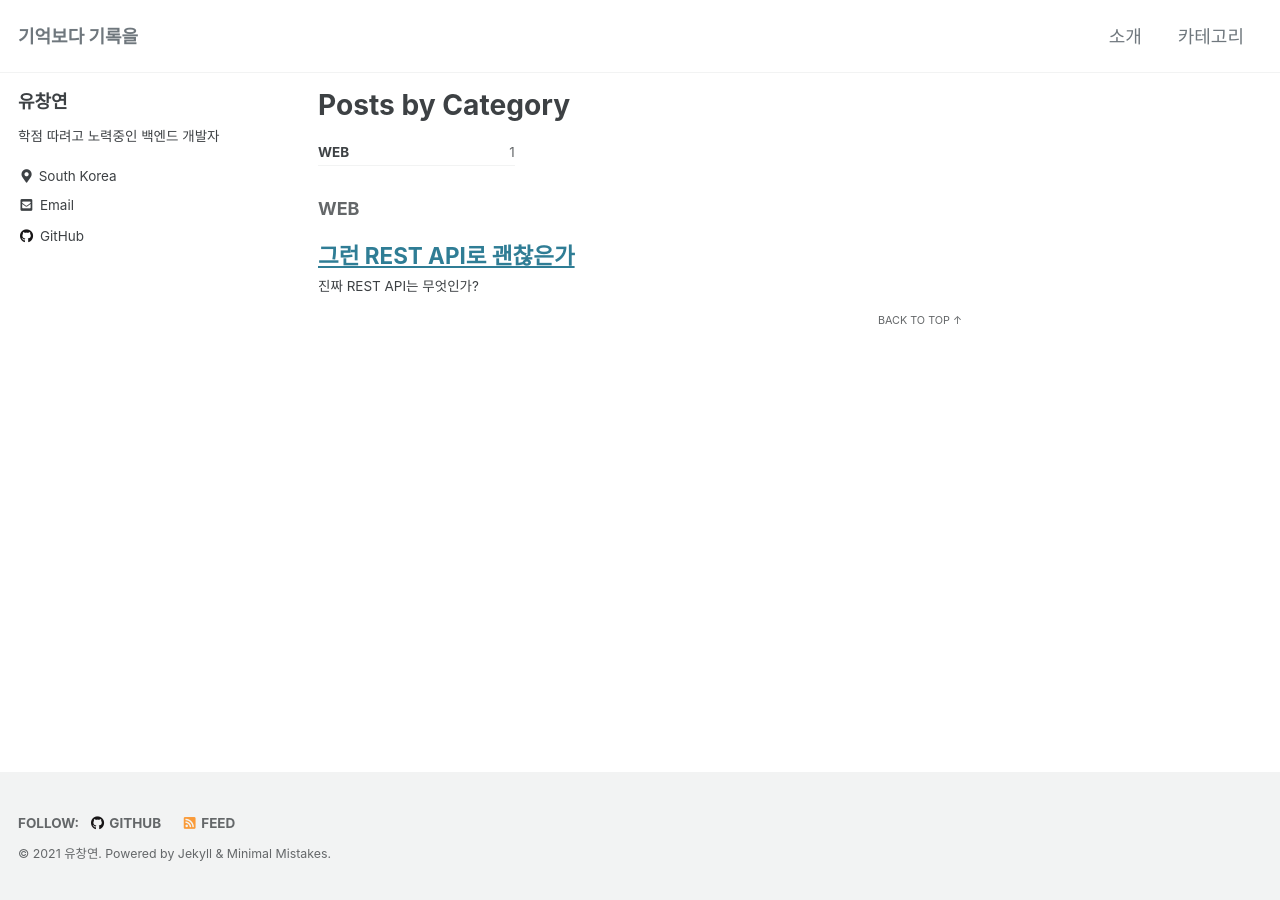
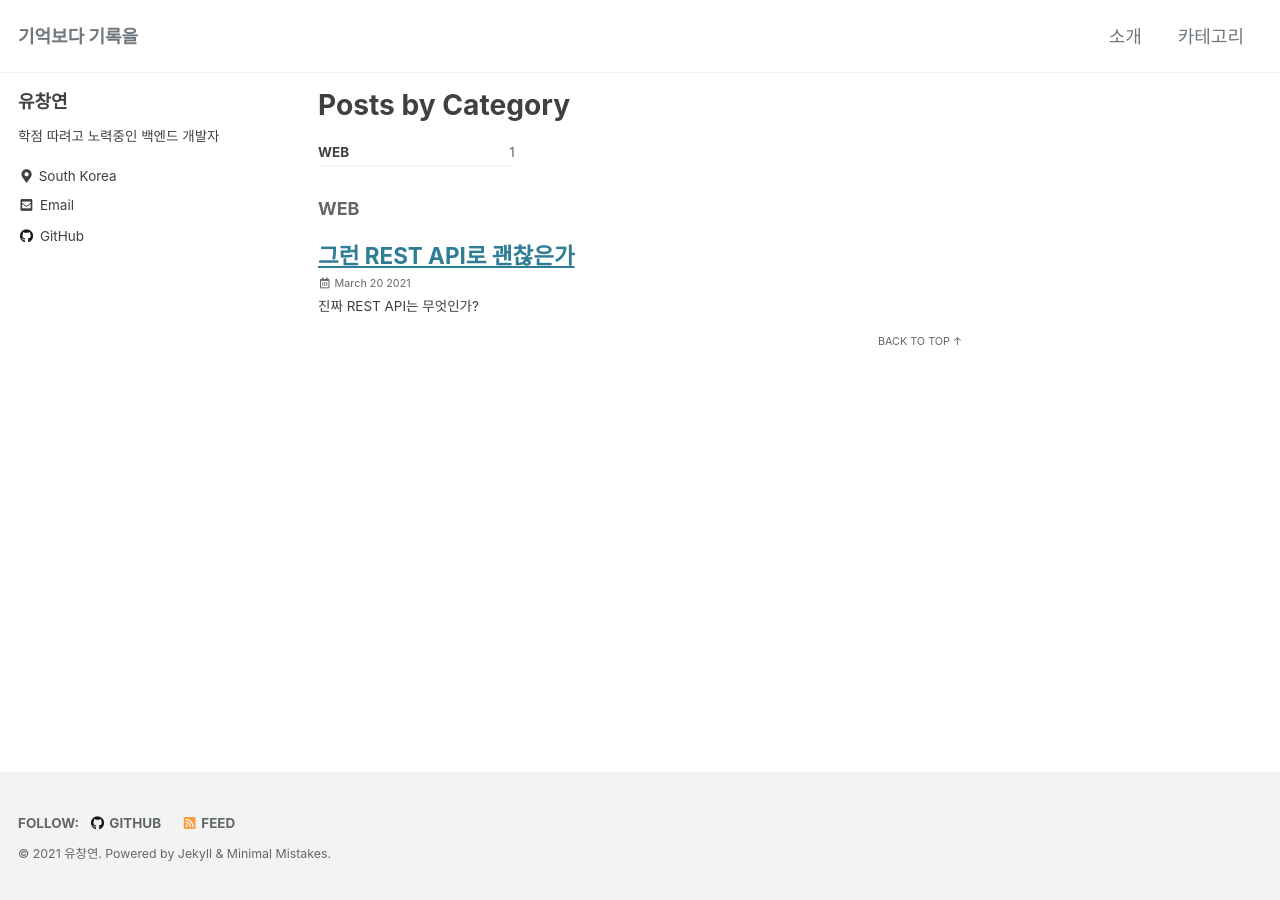
Before and after one commit to yoochangyeon/ChangyeonYoo.github.io, a Jekyll site: the page built from _pages/categoty-archive.md, in a window 1280 px wide. Built offline with Jekyll 4.4.1, drawn with Linux system fonts in a browser that asks for light colours; cached includes are drawn as plain includes.

Commit message:
에러 수정

```diff
--- a/_includes/archive-single.html
+++ b/_includes/archive-single.html
@@ -25,6 +25,9 @@
       {% endif %}
     </h2>
     {% include page__meta.html type=include.type %}
+    {% if post.date %}
+      <p class="page__meta"><i class="far fa-fw fa-calendar-alt" aria-hidden="true"></i> {{ post.date | date: "%B %d %Y" }}</p>
+    {% endif %}
     {% if post.excerpt %}<p class="archive__item-excerpt" itemprop="description">{{ post.excerpt | markdownify | strip_html | truncate: 160 }}</p>
     {% endif %}
   </article>
--- a/_layouts/single.html
+++ b/_layouts/single.html
@@ -27,7 +27,8 @@ layout: default
       {% unless page.header.overlay_color or page.header.overlay_image %}
         <header>
           {% if page.title %}<h1 id="page-title" class="page__title" itemprop="headline">{{ page.title | markdownify | remove: "<p>" | remove: "</p>" }}</h1>{% endif %}
-          {% include page__date.html %}
+          {% if page.date %} <p class="page__date"><i class="fas fa-fw fa-calendar-alt" aria-hidden="true"></i> {{ site.data.ui-text[site.locale].date_label | default: "Updated:" }} <time datetime="{{ page.date | date_to_xmlschema }}">{{ page.date | date: "%B %d, %Y" }}</time></p>
+          {% endif %}
         </header>
       {% endunless %}
 
```
Also changed, not shown: 6 other files.
